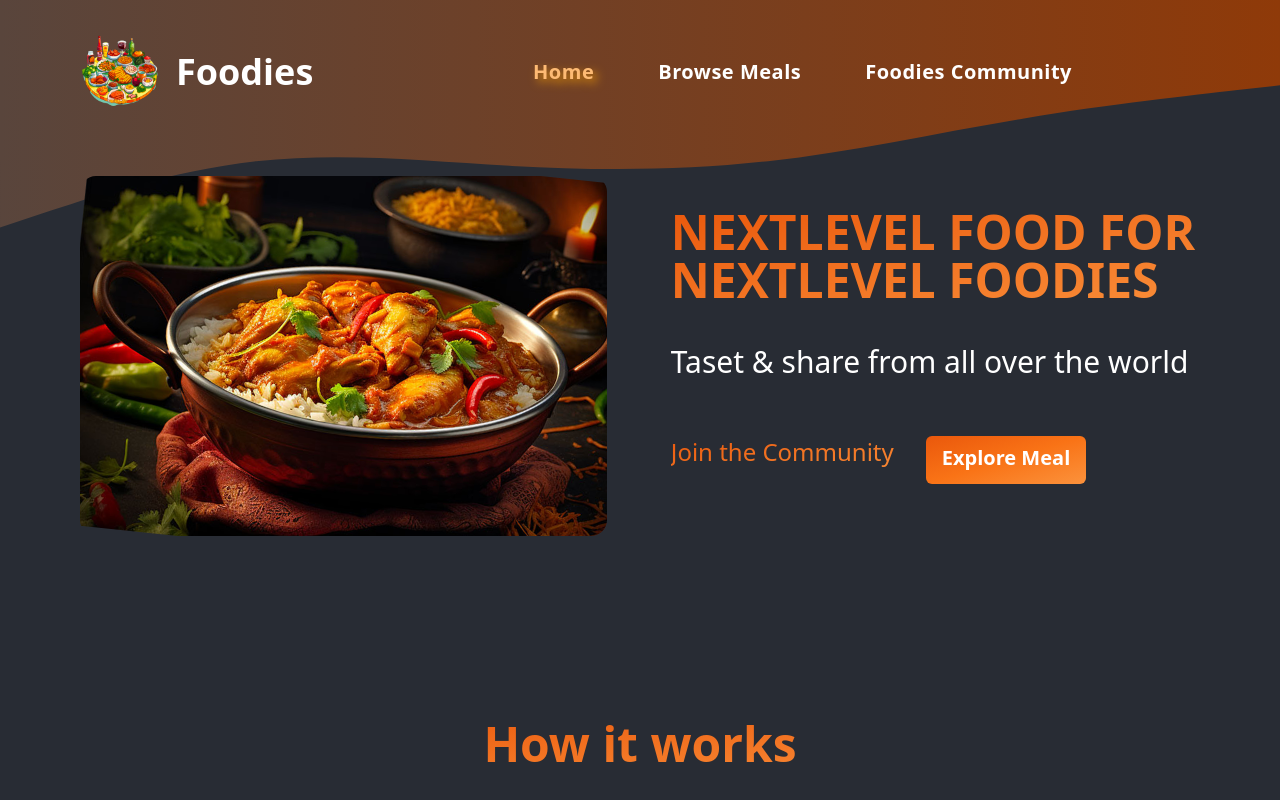
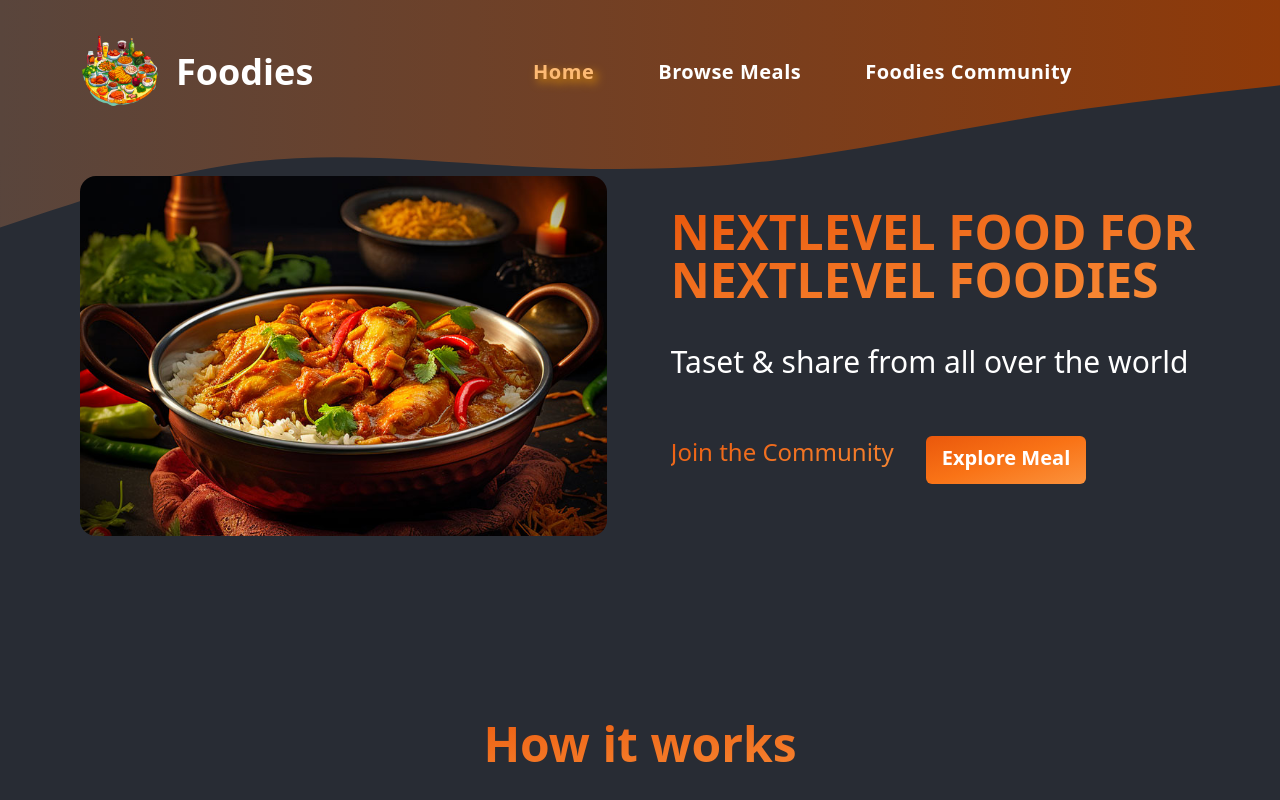
Before and after one commit to IIvexII/Foodies-nextjs, a Next.js app: page / in a window 1280 px wide. Shown: the top 800 px of the page. Built offline with nearby package versions, Linux system fonts and the light colour scheme.

Commit message:
fix: styling issues in CTAButton and img slider

```diff
--- a/components/image/image-slide-show.tsx
+++ b/components/image/image-slide-show.tsx
@@ -39,8 +39,10 @@ export default function ImageSlideShow({ className }: ImageSlideShowProps) {
       {images.map((image, index) => (
         <Image
           key={index}
-          className={`absolute top-0 left-0 w-full h-full object-cover opacity-0 scale-110 translate-x-4 rotate-6 transition-all duration-1000 ${
-            activeImageIndex === index ? "opacity-100 z-20 scale-100 translate-x-0 rotate-0" : ""
+          className={`absolute left-0 top-0 h-[110%] w-[110%] translate-x-4 rotate-12 scale-110 object-cover opacity-0 transition-all duration-1000 ${
+            activeImageIndex === index
+              ? "z-20 !translate-x-0 !rotate-0 scale-100 opacity-100"
+              : ""
           }`}
           src={image.image}
           alt={image.alt}
--- a/components/image/meal-grid.tsx
+++ b/components/image/meal-grid.tsx
@@ -37,7 +37,7 @@ export default function MealGrid({ meals, className }: MealGridProps) {
                 {meal?.summary}
               </p>
               <CTAButton
-                className="ml-auto w-36 scale-90 text-center text-lg"
+                className="ml-auto scale-90 text-center text-lg"
                 href={`/meals/${meal.id}`}
               >
                 View Details
```
